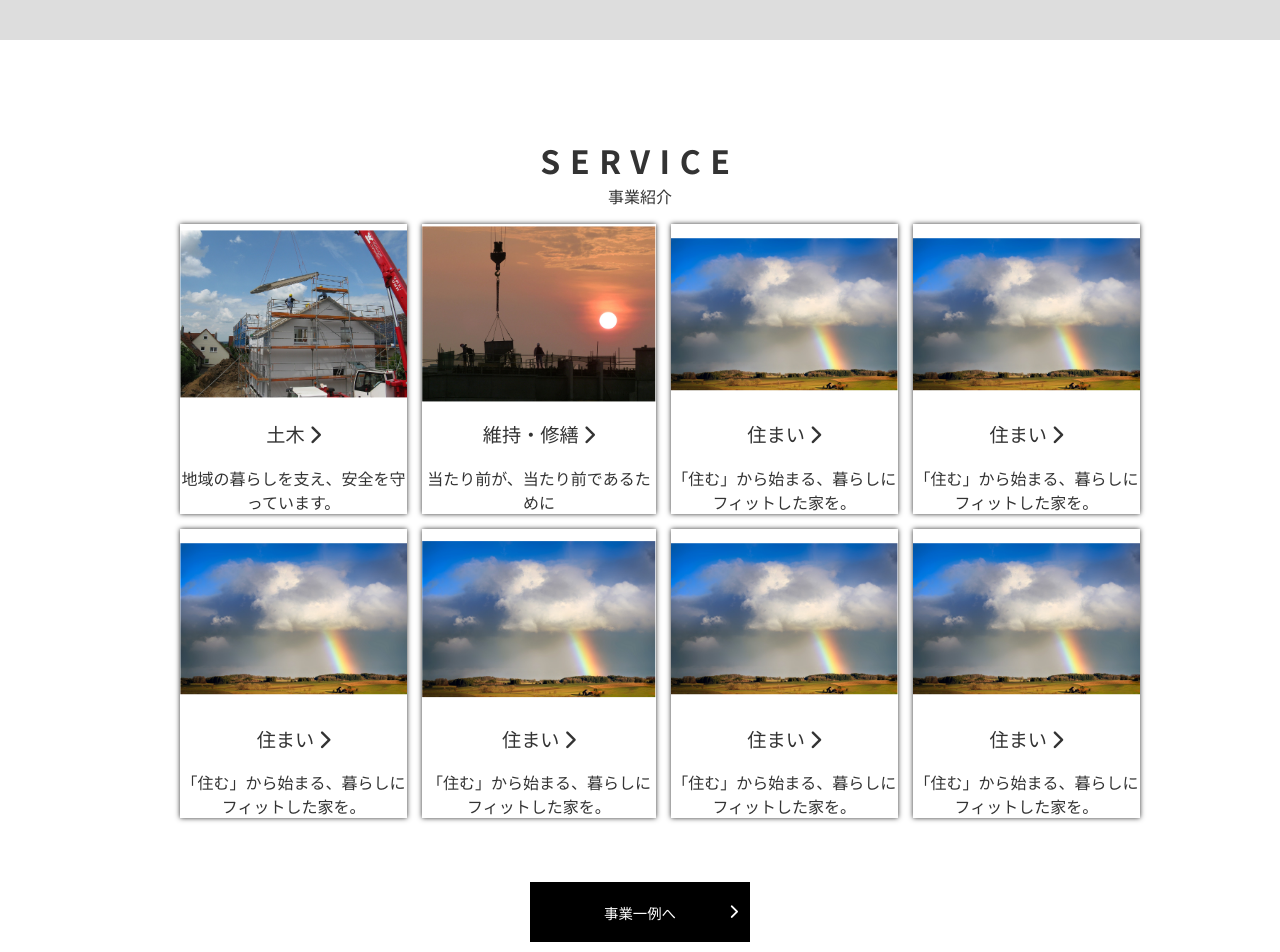
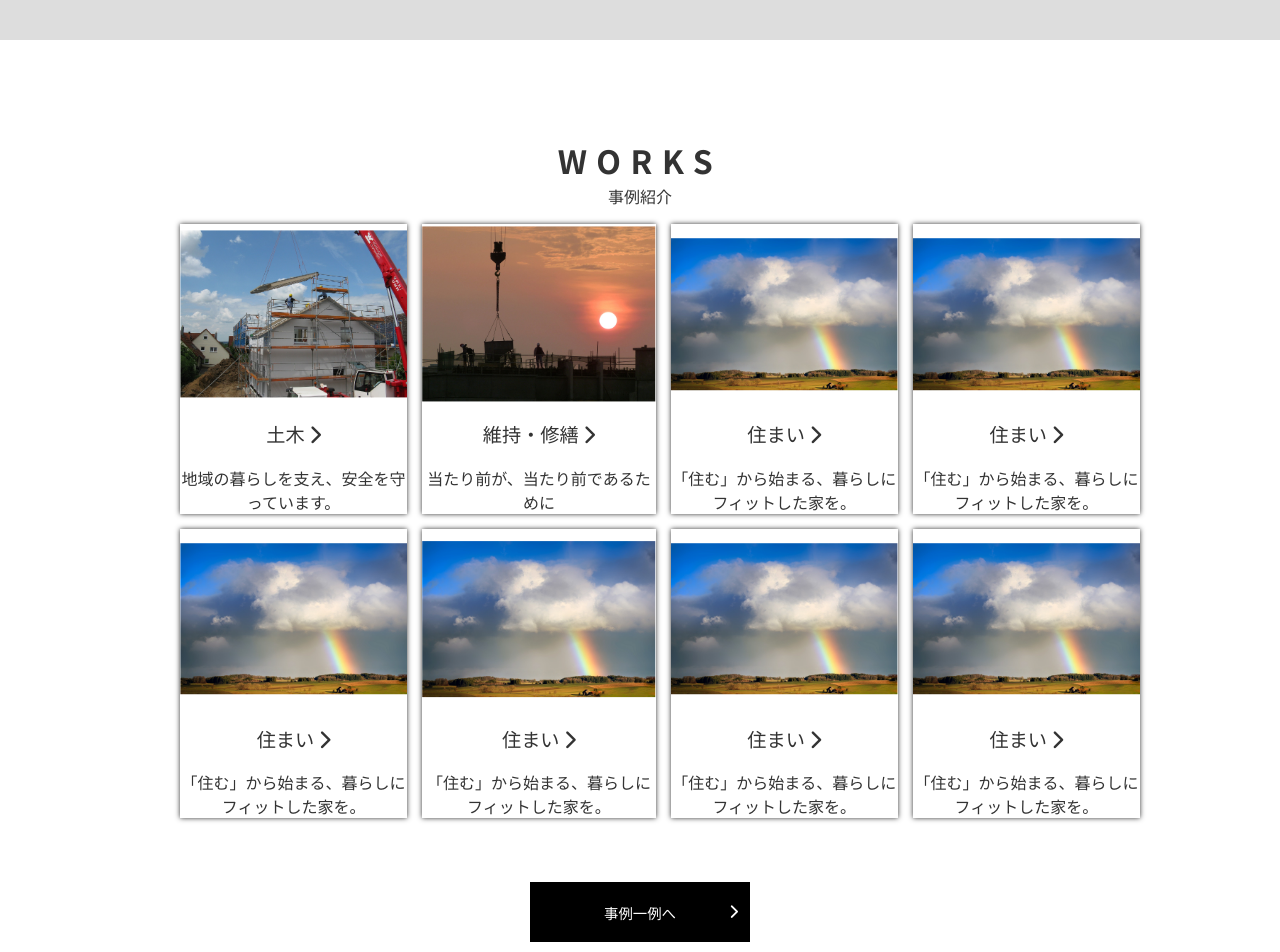
Before and after one commit to Yamatodes/portfolio, a plain HTML site: page 模写HP/index.html in a window 1280 px wide. Shown: the part 3020-3972 px from the top of the page. Drawn offline with nearby package versions, Linux system fonts and the light colour scheme.

Commit message:
Add files via upload

```diff
--- a/模写HP/index.html
+++ b/模写HP/index.html
@@ -202,8 +202,8 @@
     </section>
   </div>
   <section class="section4 wrapper">
-    <h1>SERVICE</h1>
-    <p>事業紹介</p>
+    <h1>WORKS</h1>
+    <p>事例紹介</p>
     <ul class="article-item second">
       <li>
         <a href="">
@@ -263,7 +263,7 @@
       </li>
     </ul>
     <div class="btn section4">
-      <a class="btn-text" href="#">事業一例へ</a>
+      <a class="btn-text" href="#">事例一例へ</a>
     </div>
   </section>
 
```
